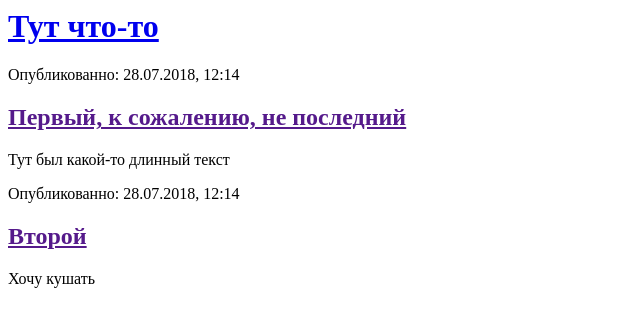
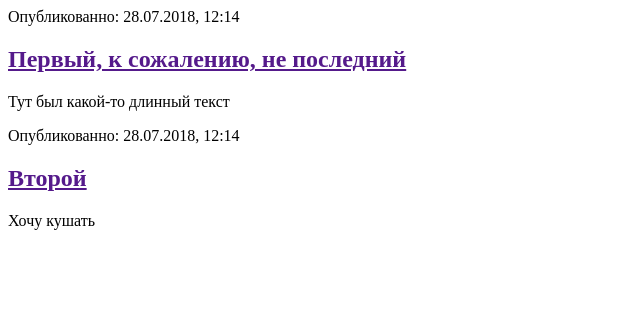
Before and after one commit to cokoson/my_first_blog, a Django app: page / in a window 1280 px wide. Shown: the top 327 px of the page, without its empty margins (0-640 px from the left). Run offline with Django 3.2, Linux system fonts and the light colour scheme; data that the repository does not hold is empty.

Commit message:
My Django Girls app, first commit

```diff
--- a/blog/templates/blog/post_list.html
+++ b/blog/templates/blog/post_list.html
@@ -3,9 +3,7 @@
         <title>The best blog ever</title>
     </head>
     <body>
-        <div>
-            <h1><a href="/">Тут что-то</a></h1>
-        </div>
+
 
 {% for post in posts %}
     <div>
```
